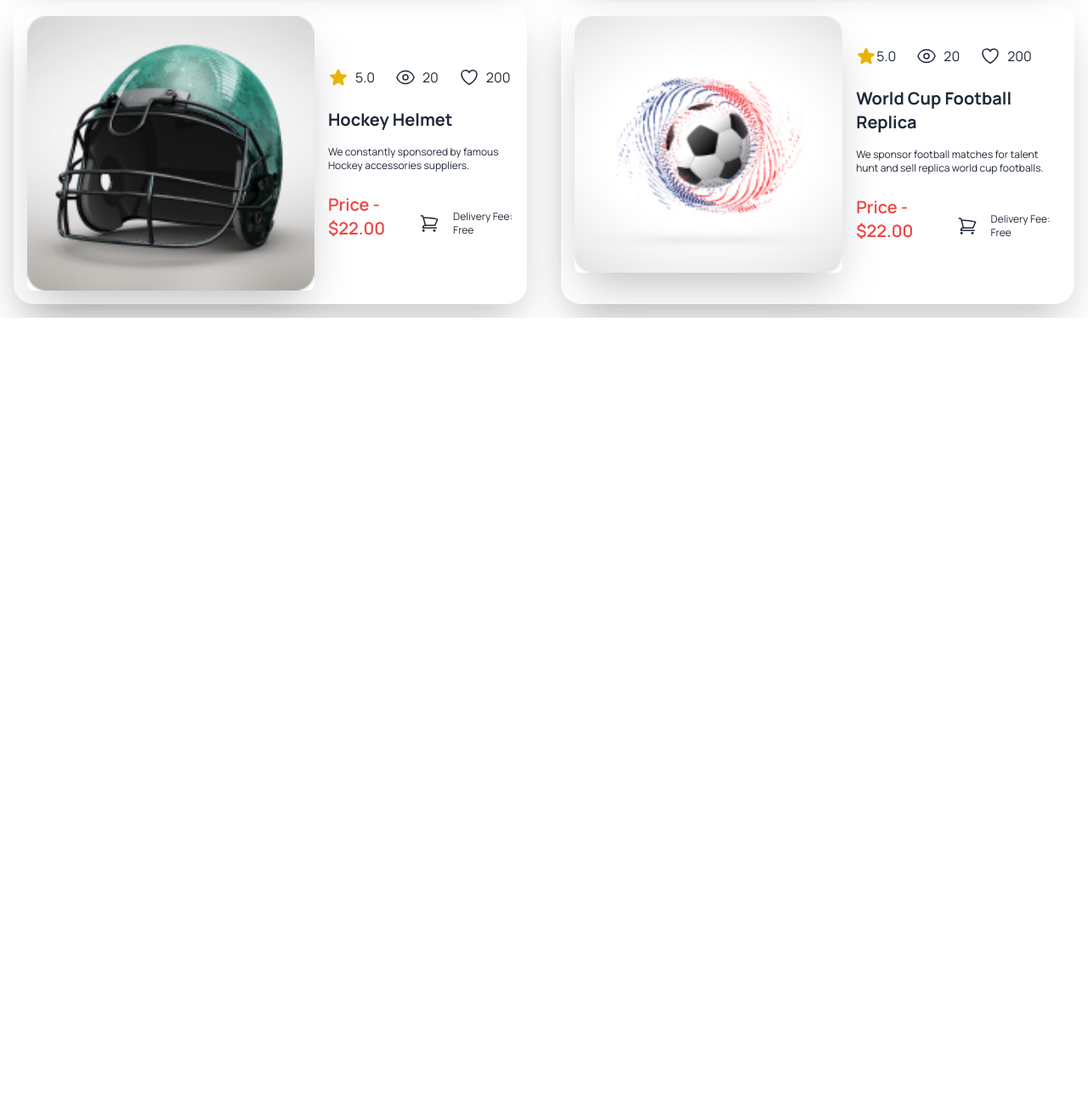
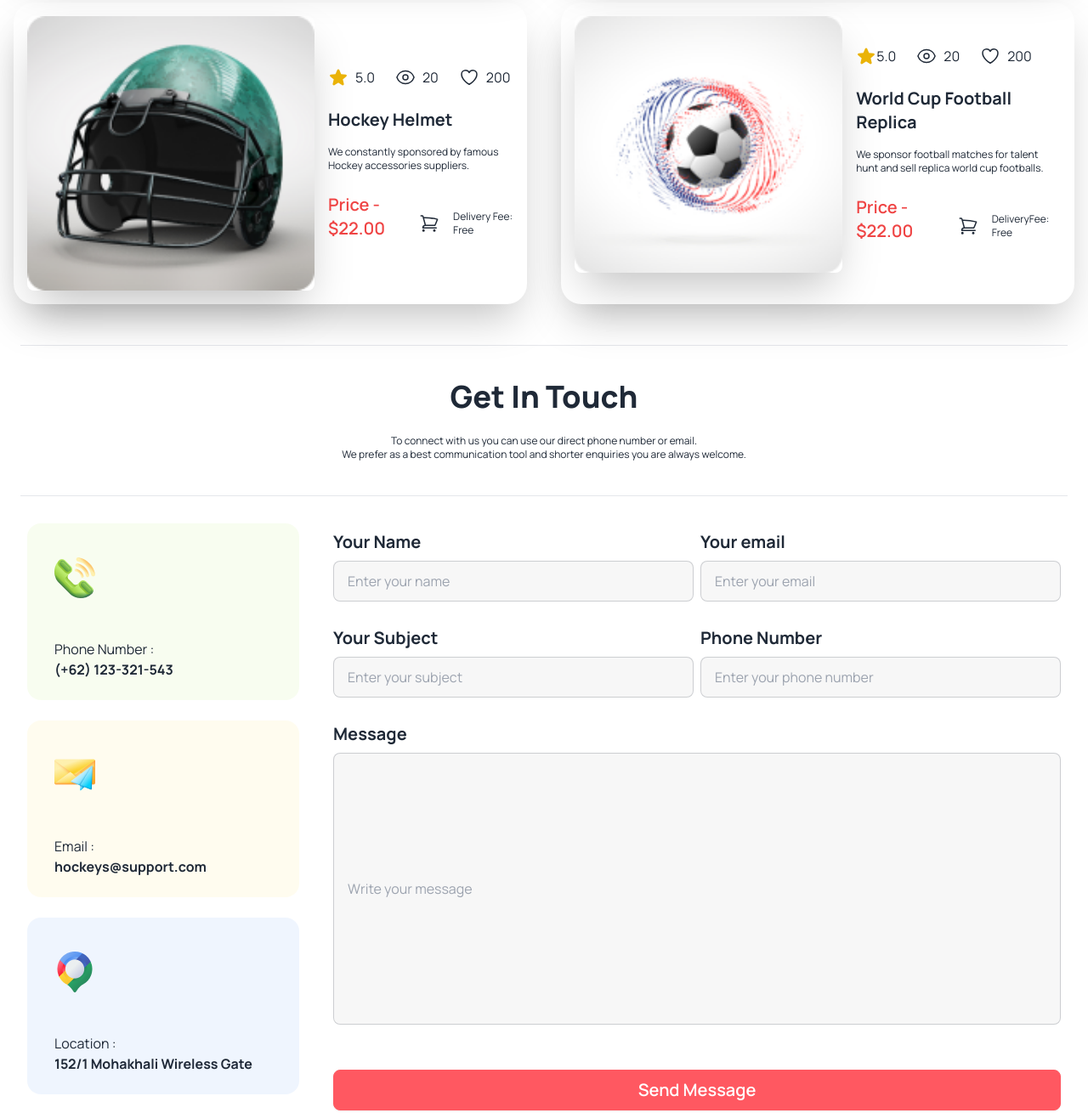
Before and after one commit to tuhin87/hockey-directory, a plain HTML site: page index.html in a window 1280 px wide. Shown: the part 3731-5041 px from the top of the page at 85% size. Before the commit the page ends 4105 px from the top, so only its background shows below. Drawn offline with nearby package versions, Linux system fonts and the light colour scheme.

Commit message:
form section added

```diff
--- a/index.html
+++ b/index.html
@@ -96,7 +96,7 @@
     </section>
   </header>
   <main>
-    <!-- ---Professional Hockey club section starts here -->
+    <!-----Professional Hockey club section starts here---->
 
     <section class="container mx-auto px-6 text-center">
       <hr>
@@ -238,7 +238,7 @@
                     <path stroke-linecap="round" stroke-linejoin="round" d="M2.25 3h1.386c.51 0 .955.343 1.087.835l.383 1.437M7.5 14.25a3 3 0 0 0-3 3h15.75m-12.75-3h11.218c1.121-2.3 2.1-4.684 2.924-7.138a60.114 60.114 0 0 0-16.536-1.84M7.5 14.25 5.106 5.272M6 20.25a.75.75 0 1 1-1.5 0 .75.75 0 0 1 1.5 0Zm12.75 0a.75.75 0 1 1-1.5 0 .75.75 0 0 1 1.5 0Z" />
                   </svg>
                   </li>
-                  <li class="text-xs gap-4 ml-4">Delivery Fee: Free</li>
+                  <li class="text-xs gap-2 ml-4">Delivery Fee: Free</li>
                 </ul>
 
               </div>
@@ -289,7 +289,7 @@
                     <path stroke-linecap="round" stroke-linejoin="round" d="M2.25 3h1.386c.51 0 .955.343 1.087.835l.383 1.437M7.5 14.25a3 3 0 0 0-3 3h15.75m-12.75-3h11.218c1.121-2.3 2.1-4.684 2.924-7.138a60.114 60.114 0 0 0-16.536-1.84M7.5 14.25 5.106 5.272M6 20.25a.75.75 0 1 1-1.5 0 .75.75 0 0 1 1.5 0Zm12.75 0a.75.75 0 1 1-1.5 0 .75.75 0 0 1 1.5 0Z" />
                   </svg>
                   </li>
-                  <li class="text-xs gap-4 ml-4">Delivery Fee: Free</li>
+                  <li class="text-xs gap-2 ml-4">Delivery Fee: Free</li>
                 </ul>
 
               </div>
@@ -336,7 +336,7 @@
                     <path stroke-linecap="round" stroke-linejoin="round" d="M2.25 3h1.386c.51 0 .955.343 1.087.835l.383 1.437M7.5 14.25a3 3 0 0 0-3 3h15.75m-12.75-3h11.218c1.121-2.3 2.1-4.684 2.924-7.138a60.114 60.114 0 0 0-16.536-1.84M7.5 14.25 5.106 5.272M6 20.25a.75.75 0 1 1-1.5 0 .75.75 0 0 1 1.5 0Zm12.75 0a.75.75 0 1 1-1.5 0 .75.75 0 0 1 1.5 0Z" />
                   </svg>
                   </li>
-                  <li class="text-xs gap-4 ml-4">Delivery Fee: Free</li>
+                  <li class="text-xs gap-2 ml-4">Delivery Fee: Free</li>
                 </ul>
 
               </div>
@@ -387,7 +387,7 @@
                     <path stroke-linecap="round" stroke-linejoin="round" d="M2.25 3h1.386c.51 0 .955.343 1.087.835l.383 1.437M7.5 14.25a3 3 0 0 0-3 3h15.75m-12.75-3h11.218c1.121-2.3 2.1-4.684 2.924-7.138a60.114 60.114 0 0 0-16.536-1.84M7.5 14.25 5.106 5.272M6 20.25a.75.75 0 1 1-1.5 0 .75.75 0 0 1 1.5 0Zm12.75 0a.75.75 0 1 1-1.5 0 .75.75 0 0 1 1.5 0Z" />
                   </svg>
                   </li>
-                  <li class="text-xs gap-4 ml-4">Delivery Fee: Free</li>
+                  <li class="text-xs gap-2 ml-4">Delivery Fee: Free</li>
                 </ul>
 
               </div>
@@ -438,7 +438,7 @@
                     <path stroke-linecap="round" stroke-linejoin="round" d="M2.25 3h1.386c.51 0 .955.343 1.087.835l.383 1.437M7.5 14.25a3 3 0 0 0-3 3h15.75m-12.75-3h11.218c1.121-2.3 2.1-4.684 2.924-7.138a60.114 60.114 0 0 0-16.536-1.84M7.5 14.25 5.106 5.272M6 20.25a.75.75 0 1 1-1.5 0 .75.75 0 0 1 1.5 0Zm12.75 0a.75.75 0 1 1-1.5 0 .75.75 0 0 1 1.5 0Z" />
                   </svg>
                   </li>
-                  <li class="text-xs gap-4 ml-4">Delivery Fee: Free</li>
+                  <li class="text-xs gap-2 ml-4">Delivery Fee: Free</li>
                 </ul>
 
               </div>
@@ -489,7 +489,7 @@
                     <path stroke-linecap="round" stroke-linejoin="round" d="M2.25 3h1.386c.51 0 .955.343 1.087.835l.383 1.437M7.5 14.25a3 3 0 0 0-3 3h15.75m-12.75-3h11.218c1.121-2.3 2.1-4.684 2.924-7.138a60.114 60.114 0 0 0-16.536-1.84M7.5 14.25 5.106 5.272M6 20.25a.75.75 0 1 1-1.5 0 .75.75 0 0 1 1.5 0Zm12.75 0a.75.75 0 1 1-1.5 0 .75.75 0 0 1 1.5 0Z" />
                   </svg>
                   </li>
-                  <li class="text-xs gap-4 ml-4">Delivery Fee: Free</li>
+                  <li class="text-xs gap-2 ml-4">DeliveryFee: Free</li>
                 </ul>
 
               </div>
@@ -502,7 +502,73 @@
         </div>
       </div>
 
+    <!-- ---Get in Touch section starts here ---->
+    </section >
+    <section class="container mx-auto px-6 text-center mt-8 mb-8">
+      <hr>
+      <h1 class="text-2xl lg:text-4xl font-extrabold mt-10 mb-6">Get In Touch</h1>
+      <p class="text-xs mb-10">To connect with us you can use our direct phone number or email. <br> We prefer as a best communication tool and shorter enquiries you are always welcome.    </p>
+      <hr>
     </section>
+    <!-- Form section starts here -->
+   <section class=" container mx-auto mt-8 lg:flex gap-10 px-8 mb-8 ">
+    <!-- Contact section -->
+    <div class="card-touch space-y-6 mb-8" >
+      <div class="h-52 w-80 bg-[#BCED6D1A] rounded-2xl p-8">
+        <img class="py-2" src="./Images/Group 1171275317.png" alt="">
+        <p class="py-10">Phone Number : <br>
+          <span class="font-bold">(+62) 123-321-543</span></p>
+      </div>
+      <div class="h-52 w-80 bg-[#FDDD5F1A] rounded-2xl p-8">
+        <img class="py-2" src="./Images/Group 1171275318.png" alt="">
+        <p class="py-10">Email : <br>
+          <span class="font-bold">hockeys@support.com</span></p>
+      </div>
+      <div class="h-52 w-80 bg-[#629CF31A] rounded-2xl p-8">
+        <img class="py-2" src="./Images/Group 1171275321.png" alt="">
+        <p class="py-10">Location : <br>
+         <span class="font-bold"> 152/1 Mohakhali Wireless Gate</span></p>
+      </div>
+
+    </div>
+    <!-- Form section -->
+      <div class="info w-full lg:grid grid-cols-1  lg:grid-cols-2 gap-2">
+        <div class="mr-6 w-full">
+          <p class="text-xl font-bold py-2">Your Name</p>
+          <label class="input input-bordered  bg-[#13131808] flex lg:items-center gap-2">
+            <input type="text" class="grow" placeholder="Enter your name"/>
+          </label>
+        </div>
+        <div class="mr-6 w-full">
+          <p class="text-xl font-bold py-2">Your email</p>
+          <label class="input input-bordered  bg-[#13131808] flex items-center gap-2">
+            <input type="text" class="grow" placeholder="Enter your email" />
+          </label>
+        </div>
+        <div class="mr-6 w-full">
+          <p class="text-xl font-bold py-2">Your Subject</p>
+          <label class="input input-bordered  bg-[#13131808] flex items-center gap-2">
+            <input type="text" class="grow" placeholder="Enter your subject" />
+          </label>
+        </div>
+        <div class="mr-6 w-full">
+          <p class="text-xl font-bold py-2">Phone Number</p>
+          <label class="input input-bordered  bg-[#13131808] flex items-center gap-2">
+            <input type="text" class="grow" placeholder="Enter your phone number" />
+          </label>
+
+        </div>
+        <div class="message col-span-2 mb-8">
+          <p class="text-xl font-bold py-2">Message</p>
+          <label class="h-80 w-auto input input-bordered  bg-[#13131808] flex items-center gap-2">
+            <input type="textarea" class="text-start" placeholder="Write your message" />
+          </label>
+        </div>
+        <button class="btn btn-error col-span-2 w-full text-xl text-white">Send Message</button>
+      </div>
+
+
+   </section>
   </main>
   <footer>
 
```
